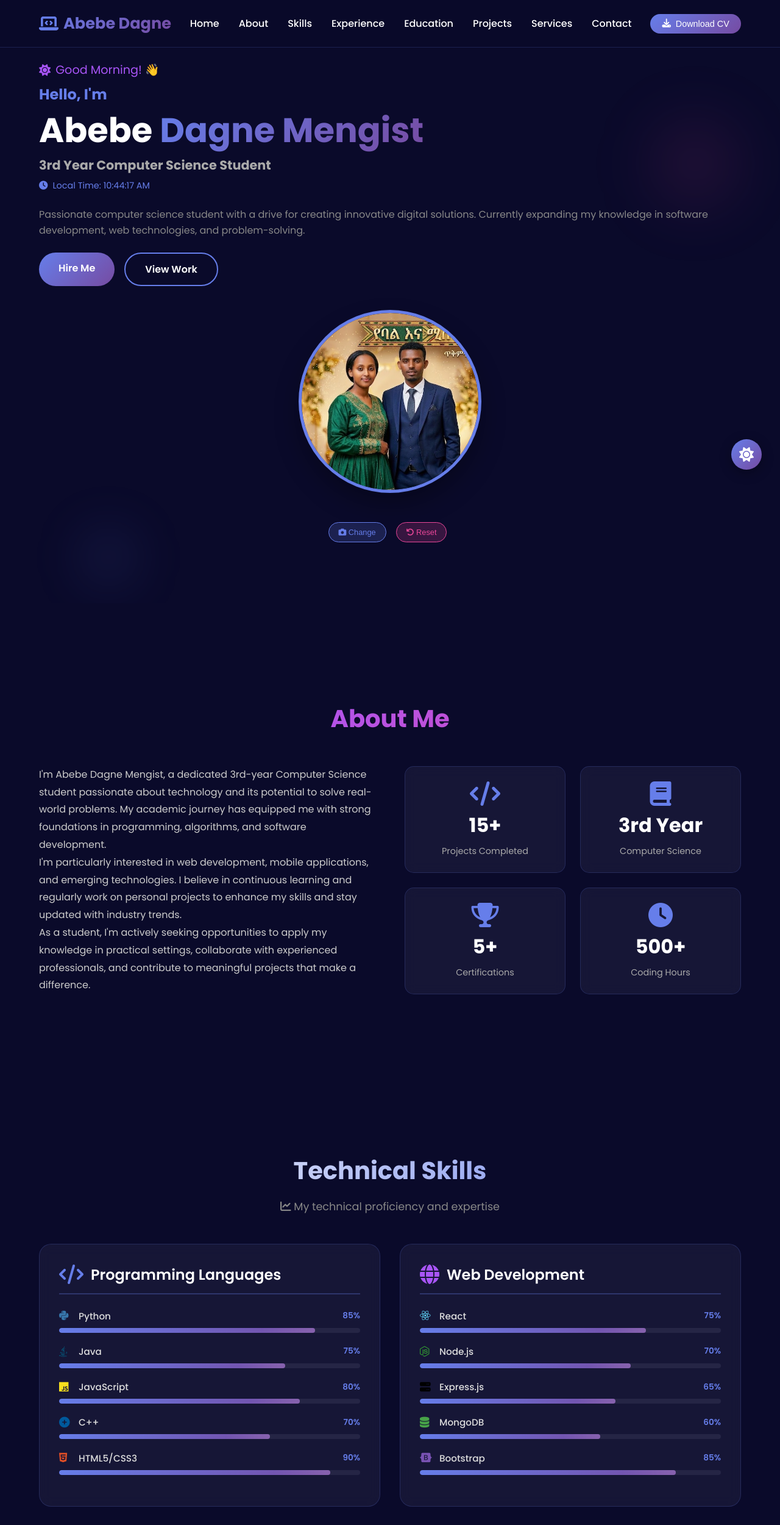
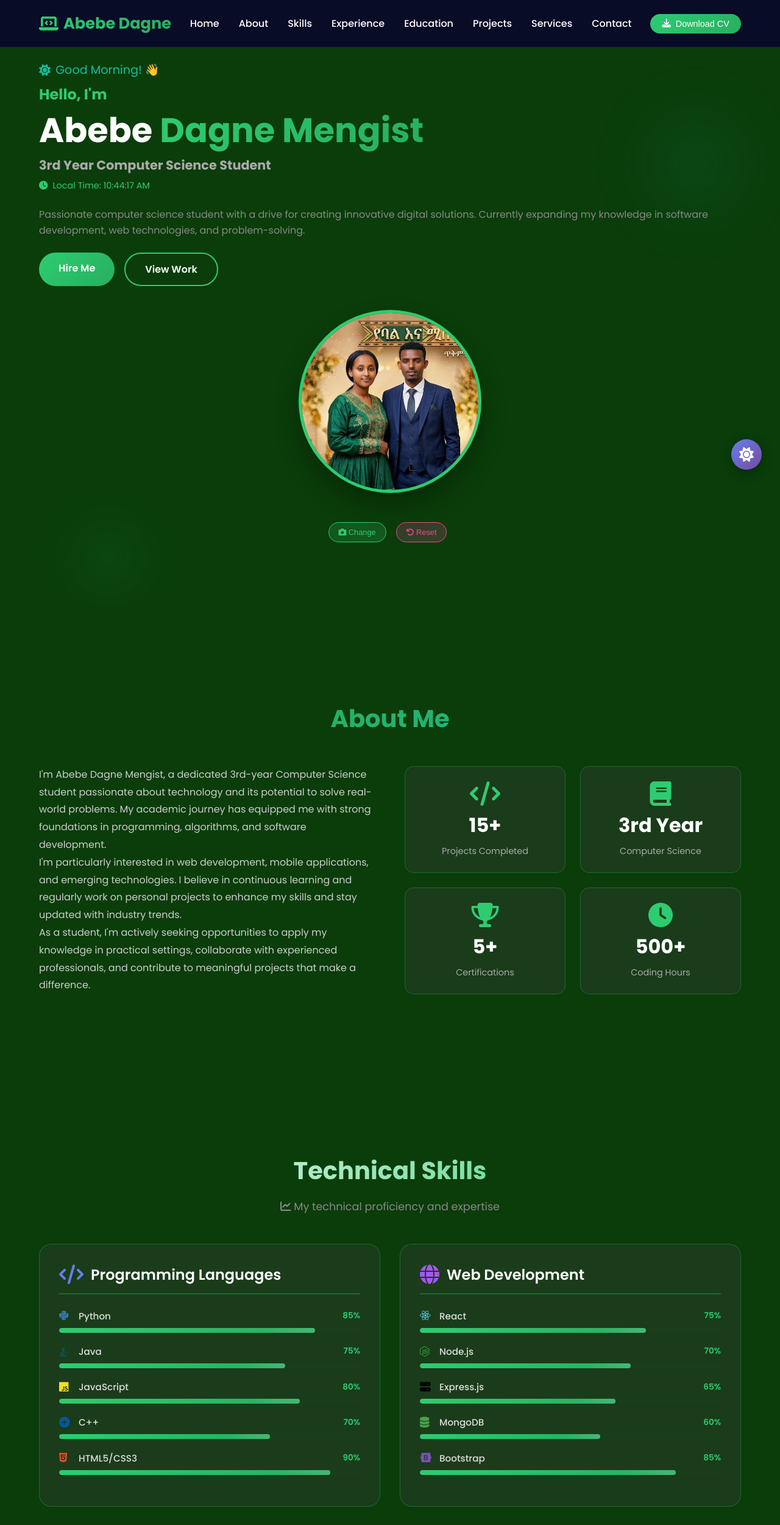
Before and after one commit to abebedagne619-design/my-portfolio, a React (Vite) app: page / in a window 1280 px wide. Shown: the top 2500 px of the page at 61% size. Built offline with nearby package versions, Linux system fonts and the light colour scheme.

Commit message:
Change theme from dark blue to green

```diff
--- a/src/components/components.css
+++ b/src/components/components.css
@@ -1,11 +1,12 @@
 /* ======================================== */
 /* SHARED COMPONENTS CSS - FOR ALL JSX FILES */
+/* GREEN THEME */
 /* ======================================== */
 
 /* About Section */
 .about-section {
     padding: 100px 5%;
-    background: #0a0a2a;
+    background: #0a3d0a;
     position: relative;
     overflow: hidden;
 }
@@ -14,7 +15,7 @@
     font-size: 2.5rem;
     text-align: center;
     margin-bottom: 3rem;
-    background: linear-gradient(135deg, #ffffff, #667eea, #a855f7, #ec489a);
+    background: linear-gradient(135deg, #ffffff, #2ecc71, #27ae60, #1abc9c);
     background-size: 300% 300%;
     -webkit-background-clip: text;
     background-clip: text;
@@ -43,14 +44,14 @@
 }
 
 .about-stat-card {
-    background: rgba(26, 26, 58, 0.8);
+    background: rgba(30, 60, 30, 0.8);
     -webkit-backdrop-filter: blur(10px);
     backdrop-filter: blur(10px);
     padding: 1.5rem;
     border-radius: 15px;
     text-align: center;
     transition: all 0.3s ease;
-    border: 1px solid rgba(102, 126, 234, 0.2);
+    border: 1px solid rgba(46, 204, 113, 0.3);
     cursor: pointer;
     animation: fadeInUp 0.6s ease forwards;
     opacity: 0;
@@ -58,12 +59,12 @@
 
 .about-stat-card:hover {
     transform: translateY(-8px);
-    border-color: #667eea;
+    border-color: #2ecc71;
 }
 
 .about-stat-icon {
     font-size: 2.5rem;
-    color: #667eea;
+    color: #2ecc71;
     margin-bottom: 0.5rem;
     transition: all 0.3s ease;
 }
@@ -83,14 +84,14 @@
 /* Blog Section */
 .blog-section {
     padding: 100px 5%;
-    background: #0a0a2a;
+    background: #0a3d0a;
 }
 
 .blog-title {
     font-size: 2.5rem;
     text-align: center;
     margin-bottom: 3rem;
-    background: linear-gradient(135deg, #fff, #667eea);
+    background: linear-gradient(135deg, #fff, #2ecc71);
     -webkit-background-clip: text;
     background-clip: text;
     color: transparent;
@@ -103,24 +104,24 @@
 }
 
 .blog-card {
-    background: rgba(26, 26, 58, 0.8);
+    background: rgba(30, 60, 30, 0.8);
     -webkit-backdrop-filter: blur(10px);
     backdrop-filter: blur(10px);
     padding: 1.5rem;
     border-radius: 20px;
     transition: all 0.3s ease;
-    border: 1px solid rgba(102, 126, 234, 0.2);
+    border: 1px solid rgba(46, 204, 113, 0.3);
 }
 
 .blog-card:hover {
     transform: translateY(-5px);
-    border-color: #667eea;
+    border-color: #2ecc71;
 }
 
 .blog-post-title {
     font-size: 1.3rem;
     margin-bottom: 0.5rem;
-    color: #667eea;
+    color: #2ecc71;
 }
 
 .blog-meta {
@@ -139,7 +140,7 @@
 .blog-read-more {
     display: inline-block;
     margin-top: 1rem;
-    color: #667eea;
+    color: #2ecc71;
     text-decoration: none;
 }
 
@@ -150,7 +151,7 @@
 /* Contact Section */
 .contact-section {
     padding: 100px 5%;
-    background: #0a0a2a;
+    background: #0a3d0a;
     position: relative;
 }
 
@@ -158,7 +159,7 @@
     font-size: 2.5rem;
     text-align: center;
     margin-bottom: 1rem;
-    background: linear-gradient(135deg, #fff, #667eea);
+    background: linear-gradient(135deg, #fff, #2ecc71);
     -webkit-background-clip: text;
     background-clip: text;
     color: transparent;
@@ -178,18 +179,18 @@
 }
 
 .contact-info-section {
-    background: rgba(26, 26, 58, 0.8);
+    background: rgba(30, 60, 30, 0.8);
     -webkit-backdrop-filter: blur(10px);
     backdrop-filter: blur(10px);
     border-radius: 20px;
     padding: 2rem;
-    border: 1px solid rgba(102, 126, 234, 0.2);
+    border: 1px solid rgba(46, 204, 113, 0.3);
 }
 
 .contact-info-title {
     font-size: 1.8rem;
     margin-bottom: 0.5rem;
-    background: linear-gradient(135deg, #667eea, #764ba2);
+    background: linear-gradient(135deg, #2ecc71, #27ae60);
     -webkit-background-clip: text;
     background-clip: text;
     color: transparent;
@@ -213,7 +214,7 @@
     align-items: center;
     gap: 1rem;
     padding: 1rem;
-    background: rgba(10, 10, 42, 0.5);
+    background: rgba(10, 40, 10, 0.5);
     border-radius: 15px;
     transition: all 0.3s ease;
     cursor: pointer;
@@ -253,7 +254,7 @@
 .contact-social-title {
     font-size: 1.2rem;
     margin-bottom: 1rem;
-    color: #667eea;
+    color: #2ecc71;
 }
 
 .contact-social-grid {
@@ -273,7 +274,7 @@
     transition: all 0.3s ease;
     text-decoration: none;
     color: #fff;
-    background: rgba(26, 26, 58, 0.8);
+    background: rgba(30, 60, 30, 0.8);
 }
 
 .contact-social-link:hover {
@@ -281,12 +282,12 @@
 }
 
 .contact-form-section {
-    background: rgba(26, 26, 58, 0.8);
+    background: rgba(30, 60, 30, 0.8);
     -webkit-backdrop-filter: blur(10px);
     backdrop-filter: blur(10px);
     border-radius: 20px;
     padding: 2rem;
-    border: 1px solid rgba(102, 126, 234, 0.2);
+    border: 1px solid rgba(46, 204, 113, 0.3);
 }
 
 .contact-form-title {
@@ -312,8 +313,8 @@
 .contact-input {
     width: 100%;
     padding: 1rem 1rem 1rem 2.8rem;
-    background: rgba(10, 10, 42, 0.8);
-    border: 1px solid rgba(102, 126, 234, 0.3);
+    background: rgba(10, 40, 10, 0.8);
+    border: 1px solid rgba(46, 204, 113, 0.3);
     border-radius: 12px;
     color: #fff;
     font-size: 0.95rem;
@@ -322,8 +323,8 @@
 }
 
 .contact-input:focus {
-    border-color: #667eea;
-    box-shadow: 0 0 0 3px rgba(102, 126, 234, 0.2);
+    border-color: #2ecc71;
+    box-shadow: 0 0 0 3px rgba(46, 204, 113, 0.2);
 }
 
 .contact-input-icon i {
@@ -331,15 +332,15 @@
     left: 12px;
     top: 50%;
     transform: translateY(-50%);
-    color: #667eea;
+    color: #2ecc71;
     font-size: 1rem;
 }
 
 .contact-textarea {
     width: 100%;
     padding: 1rem 1rem 1rem 2.8rem;
-    background: rgba(10, 10, 42, 0.8);
-    border: 1px solid rgba(102, 126, 234, 0.3);
+    background: rgba(10, 40, 10, 0.8);
+    border: 1px solid rgba(46, 204, 113, 0.3);
     border-radius: 12px;
     color: #fff;
     font-size: 0.95rem;
@@ -350,14 +351,14 @@
 }
 
 .contact-textarea:focus {
-    border-color: #667eea;
-    box-shadow: 0 0 0 3px rgba(102, 126, 234, 0.2);
+    border-color: #2ecc71;
+    box-shadow: 0 0 0 3px rgba(46, 204, 113, 0.2);
 }
 
 .contact-button {
     width: 100%;
     padding: 1rem;
-    background: linear-gradient(135deg, #667eea, #764ba2);
+    background: linear-gradient(135deg, #2ecc71, #27ae60);
     border: none;
     border-radius: 12px;
     color: #fff;
@@ -385,14 +386,14 @@
 /* Education Section */
 .education-section {
     padding: 100px 5%;
-    background: #0a0a2a;
+    background: #0a3d0a;
 }
 
 .education-title {
     font-size: 2.5rem;
     text-align: center;
     margin-bottom: 3rem;
-    background: linear-gradient(135deg, #fff, #667eea);
+    background: linear-gradient(135deg, #fff, #2ecc71);
     -webkit-background-clip: text;
     background-clip: text;
     color: transparent;
@@ -404,23 +405,23 @@
 }
 
 .education-card {
-    background: rgba(26, 26, 58, 0.8);
+    background: rgba(30, 60, 30, 0.8);
     -webkit-backdrop-filter: blur(10px);
     backdrop-filter: blur(10px);
     padding: 1.5rem;
     border-radius: 15px;
     margin-bottom: 1.5rem;
-    border: 1px solid rgba(102, 126, 234, 0.2);
+    border: 1px solid rgba(46, 204, 113, 0.3);
 }
 
 .education-card:hover {
     transform: translateY(-5px);
-    border-color: #667eea;
+    border-color: #2ecc71;
 }
 
 .education-degree {
     font-size: 1.3rem;
-    color: #667eea;
+    color: #2ecc71;
 }
 
 .education-institution {
@@ -446,7 +447,7 @@
 }
 
 .education-course-tag {
-    background: rgba(102, 126, 234, 0.2);
+    background: rgba(46, 204, 113, 0.2);
     padding: 0.2rem 0.8rem;
     border-radius: 20px;
     font-size: 0.8rem;
@@ -455,14 +456,14 @@
 /* Experience Section */
 .experience-section {
     padding: 100px 5%;
-    background: #0a0a2a;
+    background: #0a3d0a;
 }
 
 .experience-title {
     font-size: 2.5rem;
     text-align: center;
     margin-bottom: 3rem;
-    background: linear-gradient(135deg, #fff, #667eea);
+    background: linear-gradient(135deg, #fff, #2ecc71);
     -webkit-background-clip: text;
     background-clip: text;
     color: transparent;
@@ -474,24 +475,24 @@
 }
 
 .experience-card {
-    background: rgba(26, 26, 58, 0.8);
+    background: rgba(30, 60, 30, 0.8);
     -webkit-backdrop-filter: blur(10px);
     backdrop-filter: blur(10px);
     padding: 1.5rem;
     border-radius: 15px;
     margin-bottom: 1.5rem;
     transition: all 0.3s ease;
-    border: 1px solid rgba(102, 126, 234, 0.2);
+    border: 1px solid rgba(46, 204, 113, 0.3);
 }
 
 .experience-card:hover {
     transform: translateY(-5px);
-    border-color: #667eea;
+    border-color: #2ecc71;
 }
 
 .experience-title-text {
     font-size: 1.3rem;
-    color: #667eea;
+    color: #2ecc71;
 }
 
 .experience-company {
@@ -519,7 +520,7 @@
     flex-wrap: wrap;
     min-height: 100vh;
     padding: 100px 5%;
-    background: #0a0a2a;
+    background: #0a3d0a;
     position: relative;
     overflow: hidden;
 }
@@ -531,7 +532,7 @@
 
 .hero-greeting-msg {
     font-size: 1.2rem;
-    color: #a855f7;
+    color: #1abc9c;
     margin-bottom: 0.5rem;
     display: flex;
     align-items: center;
@@ -540,7 +541,7 @@
 
 .hero-hello {
     font-size: 1.5rem;
-    color: #667eea;
+    color: #2ecc71;
     margin-bottom: 0.5rem;
 }
 
@@ -551,7 +552,7 @@
 }
 
 .hero-highlight {
-    background: linear-gradient(135deg, #667eea, #764ba2);
+    background: linear-gradient(135deg, #2ecc71, #27ae60);
     -webkit-background-clip: text;
     background-clip: text;
     color: transparent;
@@ -569,12 +570,12 @@
 .hero-cursor {
     animation: blink 1s infinite;
     font-weight: bold;
-    color: #667eea;
+    color: #2ecc71;
 }
 
 .hero-time-container {
     font-size: 0.9rem;
-    color: #667eea;
+    color: #2ecc71;
     margin-top: 0.5rem;
     margin-bottom: 1rem;
     display: flex;
@@ -596,7 +597,7 @@
 
 .hero-btn-primary {
     padding: 0.8rem 2rem;
-    background: linear-gradient(135deg, #667eea, #764ba2);
+    background: linear-gradient(135deg, #2ecc71, #27ae60);
     color: #fff;
     text-decoration: none;
     border-radius: 50px;
@@ -611,7 +612,7 @@
 
 .hero-btn-outline {
     padding: 0.8rem 2rem;
-    border: 2px solid #667eea;
+    border: 2px solid #2ecc71;
     color: #fff;
     text-decoration: none;
     border-radius: 50px;
@@ -623,7 +624,7 @@
 
 .hero-btn-outline:hover {
     transform: translateY(-3px);
-    background: rgba(102, 126, 234, 0.1);
+    background: rgba(46, 204, 113, 0.1);
 }
 
 .hero-image {
@@ -637,7 +638,7 @@
     height: 300px;
     border-radius: 50%;
     object-fit: cover;
-    border: 5px solid #667eea;
+    border: 5px solid #2ecc71;
     box-shadow: 0 20px 40px rgba(0, 0, 0, 0.3);
     cursor: pointer;
     transition: all 0.3s ease;
@@ -651,10 +652,10 @@
 .hero-upload-button {
     margin-top: 1rem;
     padding: 0.5rem 1rem;
-    background: rgba(102, 126, 234, 0.2);
-    border: 1px solid #667eea;
+    background: rgba(46, 204, 113, 0.2);
+    border: 1px solid #2ecc71;
     border-radius: 50px;
-    color: #667eea;
+    color: #2ecc71;
     cursor: pointer;
     font-size: 0.8rem;
     transition: all 0.3s ease;
@@ -662,7 +663,7 @@
 }
 
 .hero-upload-button:hover {
-    background: rgba(102, 126, 234, 0.4);
+    background: rgba(46, 204, 113, 0.4);
 }
 
 .hero-file-input {
@@ -682,7 +683,7 @@
     left: 10%;
     width: 100px;
     height: 100px;
-    background: rgba(102, 126, 234, 0.1);
+    background: rgba(46, 204, 113, 0.1);
     border-radius: 50%;
     filter: blur(40px);
     animation: float 6s ease infinite;
@@ -695,7 +696,7 @@
     right: 5%;
     width: 150px;
     height: 150px;
-    background: rgba(236, 72, 153, 0.1);
+    background: rgba(26, 188, 156, 0.1);
     border-radius: 50%;
     filter: blur(50px);
     animation: float 8s ease infinite reverse;
@@ -705,14 +706,14 @@
 /* Language Skills Section */
 .language-section {
     padding: 100px 5%;
-    background: #0a0a2a;
+    background: #0a3d0a;
 }
 
 .language-title {
     font-size: 2.5rem;
     text-align: center;
     margin-bottom: 3rem;
-    background: linear-gradient(135deg, #fff, #667eea);
+    background: linear-gradient(135deg, #fff, #2ecc71);
     -webkit-background-clip: text;
     background-clip: text;
     color: transparent;
@@ -740,21 +741,21 @@
 }
 
 .language-level {
-    color: #667eea;
+    color: #2ecc71;
     font-size: 0.9rem;
 }
 
 .language-progress-bar {
     width: 100%;
     height: 8px;
-    background: #2a2a4a;
+    background: #1a3d1a;
     border-radius: 10px;
     overflow: hidden;
 }
 
 .language-progress-fill {
     height: 100%;
-    background: linear-gradient(135deg, #667eea, #764ba2);
+    background: linear-gradient(135deg, #2ecc71, #27ae60);
     border-radius: 10px;
     transition: width 1s ease-out;
 }
@@ -774,7 +775,7 @@
 .navbar-logo {
     font-size: 1.6rem;
     font-weight: 700;
-    background: linear-gradient(135deg, #667eea, #764ba2);
+    background: linear-gradient(135deg, #2ecc71, #27ae60);
     -webkit-background-clip: text;
     background-clip: text;
     color: transparent;
@@ -786,7 +787,7 @@
 
 .navbar-logo-icon {
     font-size: 1.6rem;
-    color: #667eea;
+    color: #2ecc71;
 }
 
 .navbar-links {
@@ -806,7 +807,7 @@
 }
 
 .navbar-link:hover {
-    color: #667eea;
+    color: #2ecc71;
 }
 
 .navbar-hamburger {
@@ -818,7 +819,7 @@
 
 .navbar-cv-button {
     padding: 0.5rem 1.2rem;
-    background: linear-gradient(135deg, #667eea, #764ba2);
+    background: linear-gradient(135deg, #2ecc71, #27ae60);
     border: none;
     border-radius: 50px;
     color: #fff;
@@ -838,7 +839,7 @@
 /* Projects Section */
 .projects-section {
     padding: 100px 5%;
-    background: #0a0a2a;
+    background: #0a3d0a;
     position: relative;
 }
 
@@ -846,7 +847,7 @@
     font-size: 2.5rem;
     text-align: center;
     margin-bottom: 1rem;
-    background: linear-gradient(135deg, #fff, #667eea);
+    background: linear-gradient(135deg, #fff, #2ecc71);
     -webkit-background-clip: text;
     background-clip: text;
     color: transparent;
@@ -869,8 +870,8 @@
 
 .projects-filter-btn {
     padding: 0.5rem 1.5rem;
-    background: rgba(26, 26, 58, 0.8);
-    border: 1px solid rgba(102, 126, 234, 0.3);
+    background: rgba(30, 60, 30, 0.8);
+    border: 1px solid rgba(46, 204, 113, 0.3);
     border-radius: 50px;
     color: #fff;
     cursor: pointer;
@@ -879,7 +880,7 @@
 }
 
 .projects-filter-btn-active {
-    background: linear-gradient(135deg, #667eea, #764ba2);
+    background: linear-gradient(135deg, #2ecc71, #27ae60);
     border-color: transparent;
 }
 
@@ -890,20 +891,20 @@
 }
 
 .projects-card {
-    background: rgba(26, 26, 58, 0.8);
+    background: rgba(30, 60, 30, 0.8);
     -webkit-backdrop-filter: blur(10px);
     backdrop-filter: blur(10px);
     border-radius: 20px;
     overflow: hidden;
     transition: all 0.3s ease;
     cursor: pointer;
-    border: 1px solid rgba(102, 126, 234, 0.2);
+    border: 1px solid rgba(46, 204, 113, 0.3);
     position: relative;
 }
 
 .projects-card:hover {
     transform: translateY(-8px);
-    border-color: #667eea;
+    border-color: #2ecc71;
 }
 
 .projects-featured-badge {
@@ -953,11 +954,11 @@
 }
 
 .projects-tech-tag {
-    background: rgba(102, 126, 234, 0.2);
+    background: rgba(46, 204, 113, 0.2);
     padding: 0.3rem 0.8rem;
     border-radius: 20px;
     font-size: 0.7rem;
-    color: #a855f7;
+    color: #2ecc71;
 }
 
 .projects-links {
@@ -967,27 +968,27 @@
 }
 
 .projects-link {
-    color: #667eea;
+    color: #2ecc71;
     text-decoration: none;
     font-size: 0.9rem;
     transition: all 0.3s ease;
 }
 
 .projects-link:hover {
-    color: #764ba2;
+    color: #1abc9c;
 }
 
 /* Services Section */
 .services-section {
     padding: 100px 5%;
-    background: #0a0a2a;
+    background: #0a3d0a;
 }
 
 .services-title {
     font-size: 2.5rem;
     text-align: center;
     margin-bottom: 3rem;
-    background: linear-gradient(135deg, #fff, #667eea);
+    background: linear-gradient(135deg, #fff, #2ecc71);
     -webkit-background-clip: text;
     background-clip: text;
     color: transparent;
@@ -1000,31 +1001,31 @@
 }
 
 .services-card {
-    background: rgba(26, 26, 58, 0.8);
+    background: rgba(30, 60, 30, 0.8);
     -webkit-backdrop-filter: blur(10px);
     backdrop-filter: blur(10px);
     padding: 2rem;
     border-radius: 20px;
     text-align: center;
     transition: all 0.3s ease;
-    border: 1px solid rgba(102, 126, 234, 0.2);
+    border: 1px solid rgba(46, 204, 113, 0.3);
 }
 
 .services-card:hover {
     transform: translateY(-8px);
-    border-color: #667eea;
+    border-color: #2ecc71;
 }
 
 .services-icon {
     font-size: 3rem;
-    color: #667eea;
+    color: #2ecc71;
     margin-bottom: 1rem;
 }
 
 /* Skills Section */
 .skills-section {
     padding: 100px 5%;
-    background: #0a0a2a;
+    background: #0a3d0a;
     position: relative;
 }
 
@@ -1032,7 +1033,7 @@
     font-size: 2.5rem;
     text-align: center;
     margin-bottom: 1rem;
-    background: linear-gradient(135deg, #fff, #667eea);
+    background: linear-gradient(135deg, #fff, #2ecc71);
     -webkit-background-clip: text;
     background-clip: text;
     color: transparent;
@@ -1052,19 +1053,19 @@
 }
 
 .skills-category {
-    background: rgba(26, 26, 58, 0.8);
+    background: rgba(30, 60, 30, 0.8);
     -webkit-backdrop-filter: blur(10px);
     backdrop-filter: blur(10px);
     padding: 2rem;
     border-radius: 20px;
     transition: all 0.3s ease;
-    border: 1px solid rgba(102, 126, 234, 0.2);
+    border: 1px solid rgba(46, 204, 113, 0.3);
     overflow: hidden;
 }
 
 .skills-category:hover {
     transform: translateY(-5px);
-    border-color: #667eea;
+    border-color: #2ecc71;
 }
 
 .skills-category-header {
@@ -1072,7 +1073,7 @@
     align-items: center;
     gap: 12px;
     margin-bottom: 1.5rem;
-    border-bottom: 2px solid rgba(102, 126, 234, 0.3);
+    border-bottom: 2px solid rgba(46, 204, 113, 0.3);
     padding-bottom: 0.8rem;
 }
 
@@ -1119,21 +1120,21 @@
 
 .skills-percent {
     font-size: 0.85rem;
-    color: #667eea;
+    color: #2ecc71;
     font-weight: 600;
 }
 
 .skills-progress-bar {
     width: 100%;
     height: 8px;
-    background: rgba(42, 42, 74, 0.8);
+    background: #1a3d1a;
     border-radius: 10px;
     overflow: hidden;
 }
 
 .skills-progress-fill {
     height: 100%;
-    background: linear-gradient(135deg, #667eea, #764ba2);
+    background: linear-gradient(135deg, #2ecc71, #27ae60);
     border-radius: 10px;
     transition: width 1.2s ease-out;
     position: relative;
@@ -1153,14 +1154,14 @@
 /* Testimonials Section */
 .testimonials-section {
     padding: 100px 5%;
-    background: #0a0a2a;
+    background: #0a3d0a;
 }
 
 .testimonials-title {
     font-size: 2.5rem;
     text-align: center;
     margin-bottom: 3rem;
-    background: linear-gradient(135deg, #fff, #667eea);
+    background: linear-gradient(135deg, #fff, #2ecc71);
     -webkit-background-clip: text;
     background-clip: text;
     color: transparent;
@@ -1173,12 +1174,12 @@
 }
 
 .testimonials-card {
-    background: rgba(26, 26, 58, 0.8);
+    background: rgba(30, 60, 30, 0.8);
     -webkit-backdrop-filter: blur(10px);
     backdrop-filter: blur(10px);
     padding: 2rem;
     border-radius: 20px;
-    border: 1px solid rgba(102, 126, 234, 0.2);
+    border: 1px solid rgba(46, 204, 113, 0.3);
 }
 
 .testimonials-image {
@@ -1199,7 +1200,7 @@
 .testimonials-name {
     font-size: 1.2rem;
     font-weight: 600;
-    color: #667eea;
+    color: #2ecc71;
 }
 
 .testimonials-role {
@@ -1218,13 +1219,13 @@
     width: 10px;
     height: 10px;
     border-radius: 50%;
-    background: #2a2a4a;
+    background: #1a3d1a;
     cursor: pointer;
     transition: all 0.3s ease;
 }
 
 .testimonials-dot-active {
-    background: #667eea;
+    background: #2ecc71;
     width: 25px;
     border-radius: 10px;
 }
```
